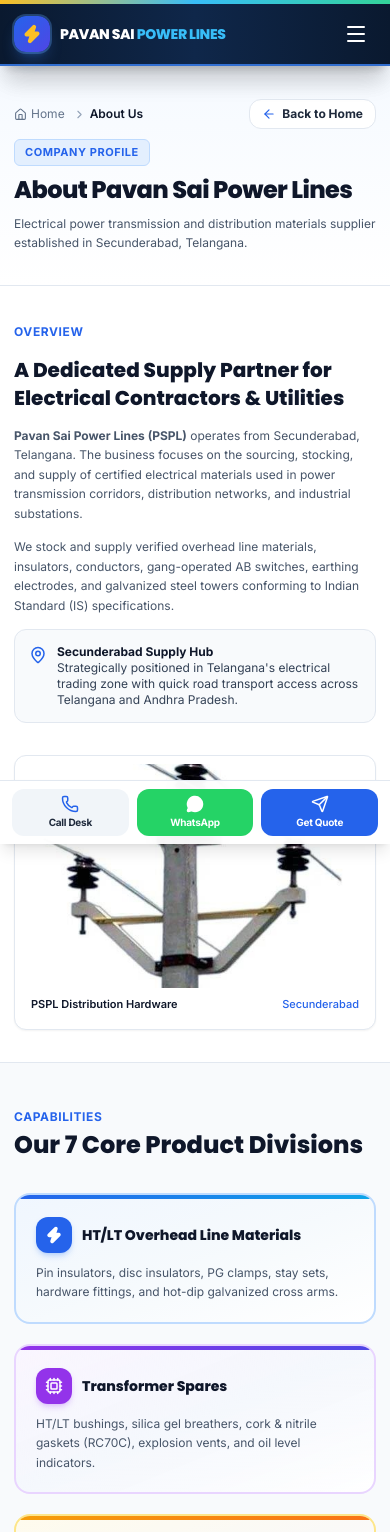
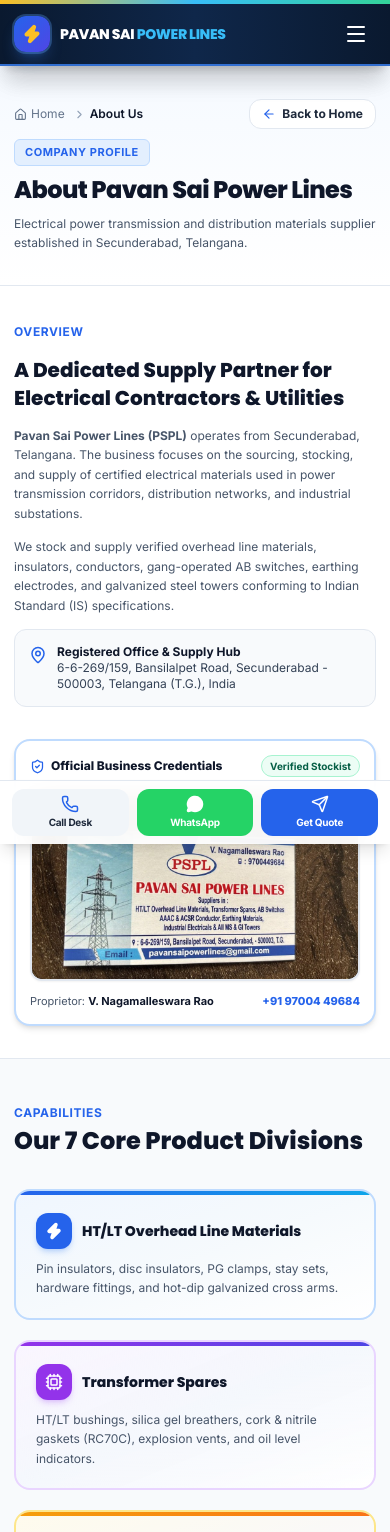
Before and after one commit to chinnusagar11/pavansai-powerlines, a React (Vite) app: page /about in a window 390 px wide. Shown: the top 1532 px of the page. Built offline with nearby package versions, Linux system fonts and the light colour scheme.

Commit message:
feat: incorporate authentic visiting card details, proprietor V. Nagamalleswara Rao, phone 9700449684, and Bansilalpet Road registered address

```diff
--- a/src/components/Footer.jsx
+++ b/src/components/Footer.jsx
@@ -111,6 +111,7 @@ export default function Footer() {
                 <MapPin size={15} className="text-blue-400 shrink-0 mt-0.5" />
                 <span>
                   <strong className="text-white block">Pavan Sai Power Lines</strong>
+                  <span className="text-sky-300 block font-semibold text-[11px]">Prop: {COMPANY_INFO.contact.representativeName}</span>
                   {COMPANY_INFO.location.fullAddress}
                 </span>
               </div>
--- a/src/data/company.js
+++ b/src/data/company.js
@@ -10,105 +10,106 @@ export const COMPANY_INFO = {
   name: "Pavan Sai Power Lines",
   shortName: "PSPL",
   tagline: "Reliable Electrical Power Transmission & Distribution Materials Supplier",
-  description: "Pavan Sai Power Lines (PSPL) is a premier supplier and stockist of high-quality HT/LT overhead line materials, transformer spares, AB switches, conductors, earthing materials, industrial electricals, and GI towers based in Secunderabad, Telangana.",
+  description: "Pavan Sai Power Lines (PSPL) is a premier supplier and stockist of high-quality HT/LT overhead line materials, transformer spares, AB switches, AAAC & ACSR conductors, earthing materials, industrial electricals, and all MS & GI towers based in Secunderabad, Telangana.",
 
-  // Primary Location (from Company Reference)
+  // Primary Location (Exact Registered Address from Official Visiting Card)
   location: {
     city: "Secunderabad",
     state: "Telangana",
     country: "India",
-    pincode: "500003", // Standard central Secunderabad PIN; update if specific postal area differs
-    // Structured Address placeholder ready to match exact visiting card line by line
-    street: "Ranigunj / Subhash Road Commercial Hub",
-    fullAddress: "Secunderabad, Hyderabad Urban Agglomeration, Telangana - 500003, India",
-    landmark: "Central Electrical & Industrial Distribution Zone",
-    googleMapsEmbedUrl: "https://www.google.com/maps/embed?pb=!1m18!1m12!1m3!1d60906.945591321744!2d78.47352378850785!3d17.43992953288425!2m3!1f0!2f0!3f0!3m2!1i1024!2i768!4f13.1!3m3!1m2!1s0x3bcb99df5e95c1c7%3A0xc3b865bd20c5780!2sSecunderabad%2C%20Telangana!5e0!3m2!1sen!2sin!4v1709740000000!5m2!1sen!2sin",
-    googleMapsDirectionsUrl: "https://maps.google.com/?q=Secunderabad,Telangana,India"
+    pincode: "500003",
+    street: "6-6-269/159, Bansilalpet Road",
+    fullAddress: "6-6-269/159, Bansilalpet Road, Secunderabad - 500003, Telangana (T.G.), India",
+    shortAddress: "6-6-269/159, Bansilalpet Road, Secunderabad - 500003",
+    landmark: "Bansilalpet Road Commercial Corridor",
+    googleMapsEmbedUrl: "https://www.google.com/maps/embed?pb=!1m18!1m12!1m3!1d3806.4952445657497!2d78.4975513!3d17.4360662!2m3!1f0!2f0!3f0!3m2!1i1024!2i768!4f13.1!3m3!1m2!1s0x3bcb9a21e0586e99%3A0x63ea01878893d5f5!2sBansilalpet%2C%20Secunderabad%2C%20Telangana%20500003!5e0!3m2!1sen!2sin!4v1710000000000!5m2!1sen!2sin",
+    googleMapsDirectionsUrl: "https://maps.google.com/?q=6-6-269/159,+Bansilalpet+Road,+Secunderabad+500003+Telangana"
   },
 
-  // Contact Information (Clear editable placeholders based on visiting card)
+  // Contact Information (Exact Details from Official Visiting Card)
   contact: {
     // Phone numbers (Click-to-call)
-    primaryPhone: "+91 98490 12345", // [Update with primary contact from visiting card]
-    primaryPhoneRaw: "+919849012345",
-    secondaryPhone: "+91 98480 67890", // [Update with alternate mobile/landline]
-    secondaryPhoneRaw: "+919848067890",
+    primaryPhone: "+91 97004 49684",
+    primaryPhoneRaw: "+919700449684",
+    secondaryPhone: "+91 97004 49684",
+    secondaryPhoneRaw: "+919700449684",
 
     // WhatsApp direct click-to-chat
-    whatsappNumber: "+919849012345", // Format with country code without spaces: +919849012345
-    whatsappDisplay: "+91 98490 12345",
+    whatsappNumber: "+919700449684",
+    whatsappDisplay: "+91 97004 49684",
 
-    // Email addresses
-    primaryEmail: "pavansaipowerlines@gmail.com", // [Update with exact email on visiting card]
-    salesEmail: "sales.pspl.hyd@gmail.com",
+    // Email address (from visiting card)
+    primaryEmail: "pavansaipowerlines@gmail.com",
+    salesEmail: "pavansaipowerlines@gmail.com",
 
-    // Key Representative (Update if proprietor/contact name is on the visiting card)
-    representativeName: "Authorized Business Representative",
-    designation: "Proprietor / Managing Representative"
+    // Key Representative (from official visiting card)
+    representativeName: "V. Nagamalleswara Rao",
+    designation: "Proprietor",
+    visitingCardImage: "/images/pspl-visiting-card.jpg"
   },
 
   // Business Hours
   businessHours: [
     { days: "Monday - Saturday", hours: "9:30 AM - 7:30 PM IST" },
-    { days: "Sunday", hours: "Closed / Emergency Inquiries via WhatsApp" }
+    { days: "Sunday", hours: "Emergency / Project Inquiries via WhatsApp" }
   ],
 
-  // Commercial / Regulatory Reference (Keep placeholder for verified card data)
+  // Commercial / Regulatory Reference
   commercial: {
-    gstin: "36XXXXXXXXXX1Z5 (Available upon commercial enquiry)",
+    gstin: "Available upon commercial enquiry / quotation",
     businessType: "Electrical Transmission & Distribution Material Supplier / Stockist",
     serviceRegion: "Telangana, Andhra Pradesh & Pan-India Supply Logistics"
   },
 
-  // Core Product Categories strictly matching company specs
+  // Core Product Categories strictly matching official visiting card specifications
   categories: [
     {
       id: "overhead-lines",
       slug: "ht-lt-overhead-line-materials",
       name: "HT/LT Overhead Line Materials",
-      shortDesc: "Complete hardware fittings, pin insulators, disc insulators, stay sets, and cross arms for High Tension & Low Tension lines.",
+      shortDesc: "Complete hardware fittings, polymer & porcelain pin/disc insulators, stay sets, and GI cross arms for High Tension & Low Tension lines.",
       icon: "Zap"
     },
     {
       id: "transformer-spares",
       slug: "transformer-spares",
       name: "Transformer Spares",
-      shortDesc: "Comprehensive spares including bushings, silica gel breathers, conservator parts, gaskets, and explosion vents.",
+      shortDesc: "Comprehensive spares including HT/LT bushings, silica gel breathers, cork & nitrile gaskets (RC70C), explosion vents, and oil level indicators.",
       icon: "Cpu"
     },
     {
       id: "ab-switches",
       slug: "ab-switches",
       name: "AB Switches (Air Break)",
-      shortDesc: "11kV & 33kV Air Break switches, gang operated isolators, horn gap fuses, and heavy-duty contact assemblies.",
+      shortDesc: "11kV & 33kV outdoor gang-operated triple pole Air Break switches, Horn Gap fuse units, and replacement contacts.",
       icon: "ToggleRight"
     },
     {
       id: "conductors",
       slug: "aaac-acsr-conductors",
       name: "AAAC & ACSR Conductors",
-      shortDesc: "All Aluminium Alloy Conductors (AAAC) and Aluminium Conductor Steel Reinforced (ACSR) in all standard conductor sizes.",
+      shortDesc: "All Aluminium Alloy Conductors (AAAC) and Aluminium Conductor Steel Reinforced (ACSR) conforming to IS 398 in all standard sizes.",
       icon: "Activity"
     },
     {
       id: "earthing",
       slug: "earthing-materials",
       name: "Earthing Materials",
-      shortDesc: "GI / Copper-bonded earth electrodes, earthing pipes, flats, earthing chemical compound, and heavy clamps.",
+      shortDesc: "Molecular copper-bonded electrodes, perforated GI earthing pipes, cast iron pipes, galvanized earth flats, and bare copper wire coils.",
       icon: "ShieldAlert"
     },
     {
       id: "industrial-electricals",
       slug: "industrial-electricals",
       name: "Industrial Electricals",
-      shortDesc: "Industrial switchgear, LT distribution boards, cable glands, lugs, power cables, and motor control components.",
+      shortDesc: "Industrial switchgear, LT distribution boxes, cable glands, lugs, HRC fuses, and industrial electrical supplies.",
       icon: "Sliders"
     },
     {
       id: "towers",
-      slug: "aims-gi-towers",
-      name: "AIMS & GI Towers",
-      shortDesc: "Hot-dip galvanized steel towers, transmission tower members, lattice structures, sub-station structures, and AIMS assemblies.",
+      slug: "all-ms-gi-towers",
+      name: "All MS & GI Towers",
+      shortDesc: "Hot-dip galvanized lattice transmission towers, substation structures, MS angles, GI poles, and fabricated steel infrastructure.",
       icon: "Maximize"
     }
   ]
--- a/src/pages/About.jsx
+++ b/src/pages/About.jsx
@@ -80,22 +80,36 @@ export default function About() {
             <div className="p-3.5 sm:p-4 bg-slate-50 rounded-xl border border-slate-200 text-xs sm:text-sm text-slate-700 flex items-start gap-2.5">
               <MapPin size={18} className="text-blue-600 shrink-0 mt-0.5" />
               <div>
-                <strong className="text-slate-900 block">Secunderabad Supply Hub</strong>
-                Strategically positioned in Telangana's electrical trading zone with quick road transport access across Telangana and Andhra Pradesh.
+                <strong className="text-slate-900 block">Registered Office & Supply Hub</strong>
+                {COMPANY_INFO.location.fullAddress}
               </div>
             </div>
           </div>
 
-          <div className="lg:col-span-5">
-            <div className="rounded-xl overflow-hidden border border-slate-200 shadow-sm bg-white p-2">
-              <img
-                src="/images/products/psc-pole-installation.jpg"
-                alt="Overhead Power Distribution PSC Pole Installation with Cross Arms and Insulators"
-                className="w-full h-56 sm:h-72 object-cover rounded-lg"
-              />
-              <div className="p-2 sm:p-2.5 bg-white text-[11px] sm:text-xs text-slate-600 flex items-center justify-between">
-                <span className="font-semibold text-slate-900">PSPL Distribution Hardware</span>
-                <span className="text-blue-600 font-medium">Secunderabad</span>
+          <div className="lg:col-span-5 space-y-4">
+            {/* Official Visiting Card & Verification */}
+            <div className="rounded-2xl overflow-hidden border-2 border-blue-200 shadow-md bg-white p-3.5 space-y-2.5">
+              <div className="flex items-center justify-between text-xs pb-1.5 border-b border-slate-100">
+                <span className="font-extrabold text-slate-900 flex items-center gap-1.5">
+                  <ShieldCheck size={15} className="text-blue-600" />
+                  <span>Official Business Credentials</span>
+                </span>
+                <span className="text-[10px] font-bold text-emerald-800 bg-emerald-50 px-2 py-0.5 rounded-full border border-emerald-200">
+                  Verified Stockist
+                </span>
+              </div>
+              <div className="rounded-xl overflow-hidden border-2 border-slate-200 bg-slate-900 shadow-sm group">
+                <img
+                  src="/images/pspl-visiting-card.jpg"
+                  alt="Pavan Sai Power Lines Official Visiting Card - V. Nagamalleswara Rao"
+                  className="w-full h-auto object-contain group-hover:scale-102 transition-transform duration-300"
+                />
+              </div>
+              <div className="flex items-center justify-between text-[11px] text-slate-600 pt-0.5">
+                <span>Proprietor: <strong className="text-slate-900">{COMPANY_INFO.contact.representativeName}</strong></span>
+                <a href={`tel:${COMPANY_INFO.contact.primaryPhoneRaw}`} className="text-blue-600 font-black hover:underline">
+                  {COMPANY_INFO.contact.primaryPhone}
+                </a>
               </div>
             </div>
           </div>
--- a/src/pages/Contact.jsx
+++ b/src/pages/Contact.jsx
@@ -401,17 +401,58 @@ export default function Contact() {
               </div>
             </div>
 
-            {/* Note Box */}
-            <div className="p-4 bg-slate-50 rounded-xl border border-slate-200 space-y-1.5">
-              <div className="flex items-center gap-1.5 text-xs font-bold text-slate-900">
-                <Building2 size={15} className="text-blue-600" />
-                <span>Visiting Card & Commercial Details</span>
+            {/* Official Visiting Card Showcase */}
+            <div className="bg-white rounded-2xl border-2 border-blue-200 overflow-hidden shadow-sm p-4 sm:p-5 space-y-3">
+              <div className="flex items-center justify-between">
+                <div className="flex items-center gap-2">
+                  <div className="w-8 h-8 rounded-lg bg-blue-600 text-white flex items-center justify-center font-black text-xs">
+                    PSPL
+                  </div>
+                  <div>
+                    <h3 className="font-extrabold text-xs sm:text-sm text-slate-900">Official Business Visiting Card</h3>
+                    <p className="text-[11px] text-slate-500">Proprietor: {COMPANY_INFO.contact.representativeName}</p>
+                  </div>
+                </div>
+
+                <span className="inline-flex items-center gap-1 text-[10px] font-bold bg-emerald-50 text-emerald-800 border border-emerald-200 px-2 py-0.5 rounded-full">
+                  <Check size={11} className="text-emerald-600" />
+                  <span>Verified Credentials</span>
+                </span>
               </div>
-              <p className="text-xs text-slate-600 leading-relaxed">
-                Contact information, GSTIN number, and registered address can be referenced directly from the company visiting card. Editable entries in <code className="bg-slate-200 px-1 py-0.5 rounded text-slate-800 text-[11px]">src/data/company.js</code> allow easy updates.
-              </p>
-              <div className="text-[11px] text-slate-500 pt-0.5">
-                <strong>GSTIN:</strong> {COMPANY_INFO.commercial.gstin}
+
+              {/* High-Resolution Authentic Visiting Card Photo */}
+              <div className="rounded-xl overflow-hidden border-2 border-slate-200 shadow-md bg-slate-900 group relative">
+                <img
+                  src="/images/pspl-visiting-card.jpg"
+                  alt="Pavan Sai Power Lines Official Visiting Card - V. Nagamalleswara Rao"
+                  className="w-full h-auto object-contain group-hover:scale-102 transition-transform duration-300"
+                />
+              </div>
+
+              {/* Quick Details List from Visiting Card */}
+              <div className="bg-slate-50 p-3 rounded-xl border border-slate-200 text-xs text-slate-700 space-y-1.5">
+                <div className="flex items-center justify-between">
+                  <span className="text-slate-500 font-semibold">Proprietor:</span>
+                  <strong className="text-slate-900 font-bold">{COMPANY_INFO.contact.representativeName}</strong>
+                </div>
+                <div className="flex items-center justify-between">
+                  <span className="text-slate-500 font-semibold">Direct Mobile:</span>
+                  <a href={`tel:${COMPANY_INFO.contact.primaryPhoneRaw}`} className="text-blue-600 font-extrabold hover:underline">
+                    {COMPANY_INFO.contact.primaryPhone}
+                  </a>
+                </div>
+                <div className="flex items-center justify-between">
+                  <span className="text-slate-500 font-semibold">Registered Office:</span>
+                  <span className="text-slate-800 font-medium text-right max-w-[240px] truncate" title={COMPANY_INFO.location.fullAddress}>
+                    {COMPANY_INFO.location.shortAddress}
+                  </span>
+                </div>
+                <div className="flex items-center justify-between">
+                  <span className="text-slate-500 font-semibold">Official Email:</span>
+                  <a href={`mailto:${COMPANY_INFO.contact.primaryEmail}`} className="text-blue-600 font-bold hover:underline">
+                    {COMPANY_INFO.contact.primaryEmail}
+                  </a>
+                </div>
               </div>
             </div>
 
--- a/src/pages/Home.jsx
+++ b/src/pages/Home.jsx
@@ -514,7 +514,7 @@ export default function Home() {
               Secunderabad Supply Hub
             </h3>
             <p className="text-xs text-slate-600 leading-relaxed">
-              Strategically based in Secunderabad's prime industrial corridor, offering swift dispatch across Telangana, Andhra Pradesh, and South India.
+              Strategically based at Bansilalpet Road, Secunderabad (T.G.), offering swift dispatch across Telangana, Andhra Pradesh, and South India.
             </p>
           </div>
 
```
Also changed, not shown: public/images/pspl-visiting-card-horizontal.jpg (added), public/images/pspl-visiting-card.jpg (added).
